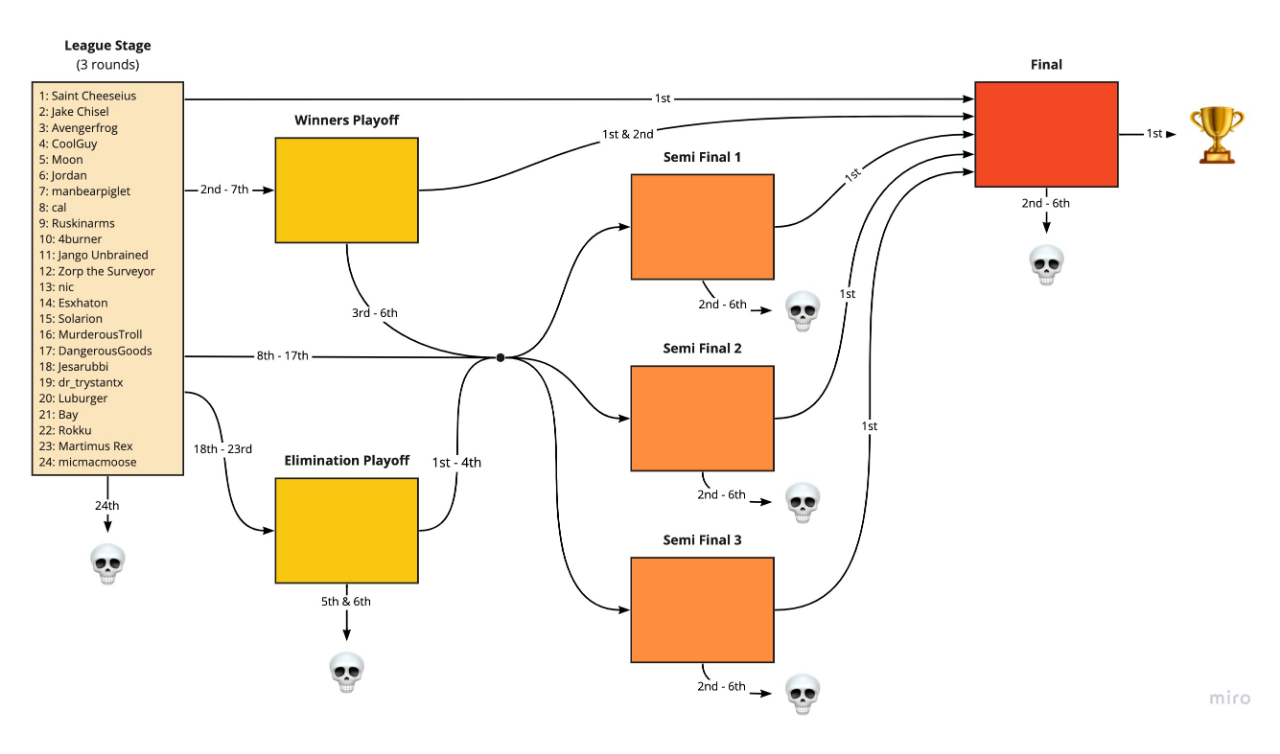
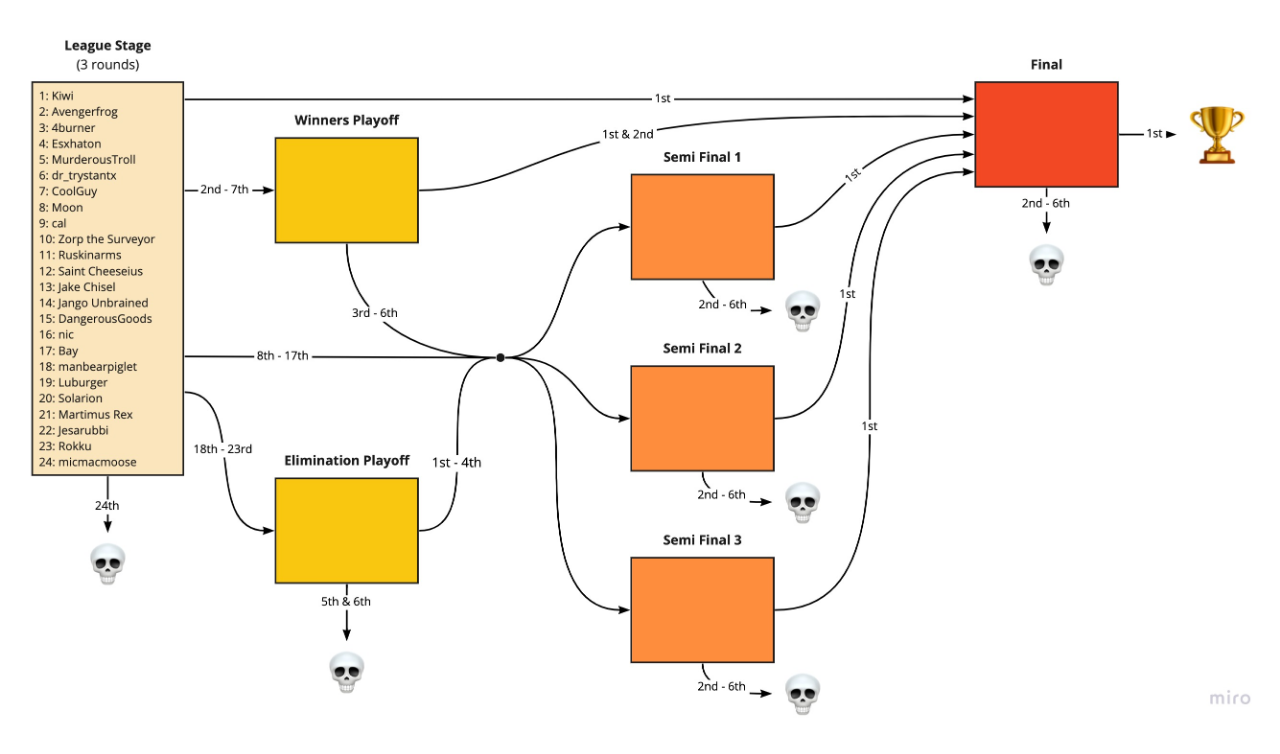
Before and after one commit to basicallyfine/hmi, a plain HTML site: page chart/index.html in a window 1280 px wide. Drawn offline with Linux system fonts and the light colour scheme.

Commit message:
Update index.html

```diff
--- a/chart/index.html
+++ b/chart/index.html
@@ -5,7 +5,7 @@
   body {
     margin: 0;
     padding: 0;
-    background: 50% 20% url('/hmi/chart/chart.jpg') no-repeat;
+    background: 50% 20% url('/hmi/chart/chart-202302031130.jpg') no-repeat;
     background-size: contain;
   }
 </style>
```
